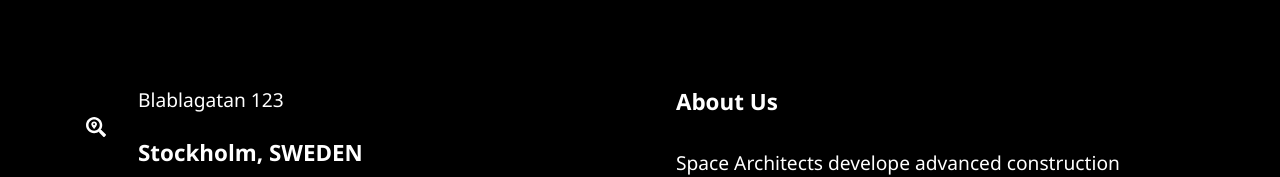
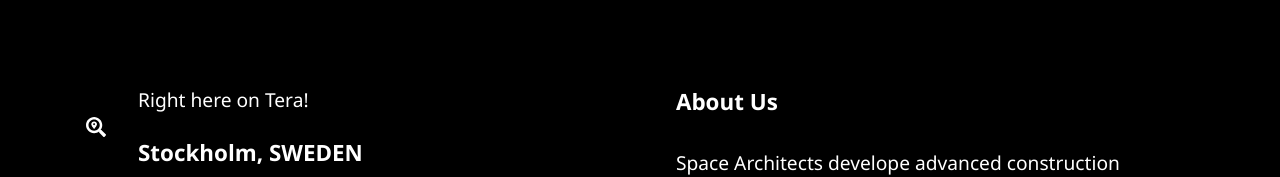
Before and after one commit to Gogoreds/reactProject, a React (Create React App) app: page /contact in a window 1280 px wide. Shown: the part 998-1175 px from the top of the page. Built offline with nearby package versions, Linux system fonts and the light colour scheme.

Commit message:
Footer cahnges

```diff
--- a/src/components/Footer.js
+++ b/src/components/Footer.js
@@ -10,7 +10,7 @@ const Footer = () => {
                 <div className='location'>
                     <FaSearchLocation size={20} style={{color: '#ffffff', marginRight: '2rem'}} />
                 <div>
-                    <p> Blablagatan 123</p>
+                    <p>Right here on Tera!</p>
                     <h4>Stockholm, SWEDEN</h4>
                 </div>
                 </div>
```
